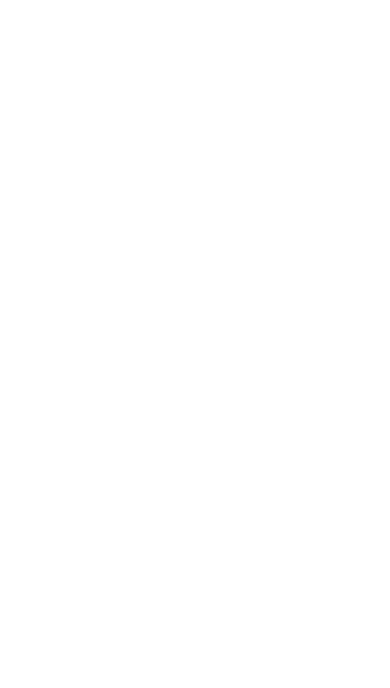
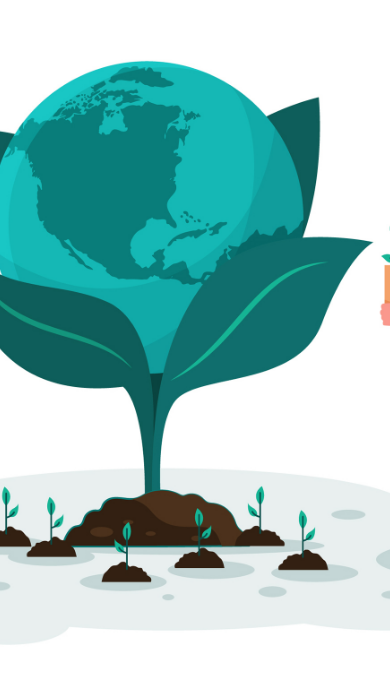
Before and after one commit to MuhammadTalha776932/FindMyKids, a React Native app: screen / in a window 390 px wide. Shown: the part 156-844 px from the top of the page. Built offline with nearby package versions, Linux system fonts and the light colour scheme.

Commit message:
test successful the google maps

```diff
--- a/App.tsx
+++ b/App.tsx
@@ -1,7 +1,7 @@
 import React,{useEffect} from "react";
 import SplashScreen from "react-native-splash-screen";
 import {SafeAreaView,View} from "react-native";
-// import ParentRegister from "./component/ParentRegister";
+import ParentRegister from "./component/ParentRegister";
 
 
 function App(){
@@ -13,7 +13,7 @@
 
   return (
     <SafeAreaView>
-
+        <ParentRegister/>
     </SafeAreaView>
   );
 }
--- a/package.json
+++ b/package.json
@@ -13,6 +13,7 @@
     "nativewind": "^2.0.11",
     "react": "^18.2.0",
     "react-native": "0.71.0",
+    "react-native-maps": "^1.3.2",
     "react-native-splash-screen": "^3.3.0",
     "react-native-wind": "^1.2.0",
     "tailwindcss": "^3.2.4"
```
Also changed, not shown: 2 other files (tests, documents, lock files or other folders).
